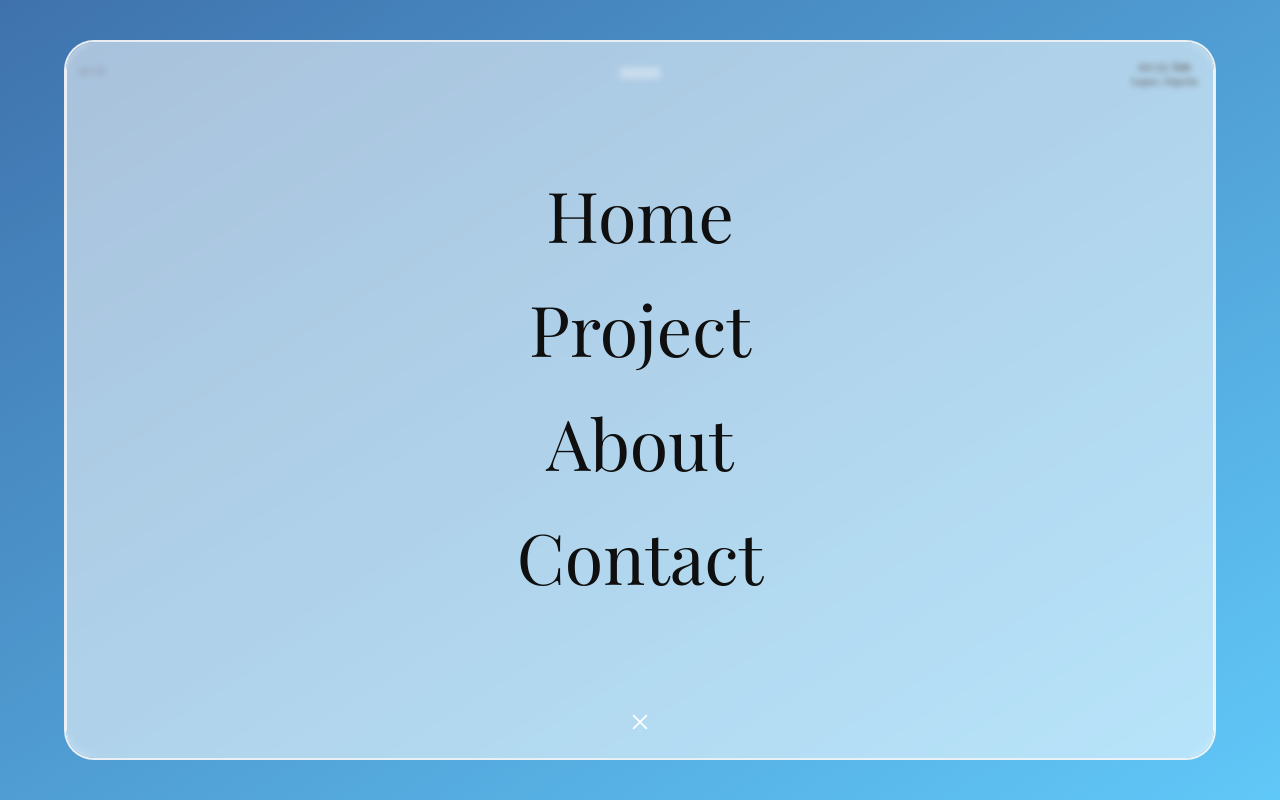
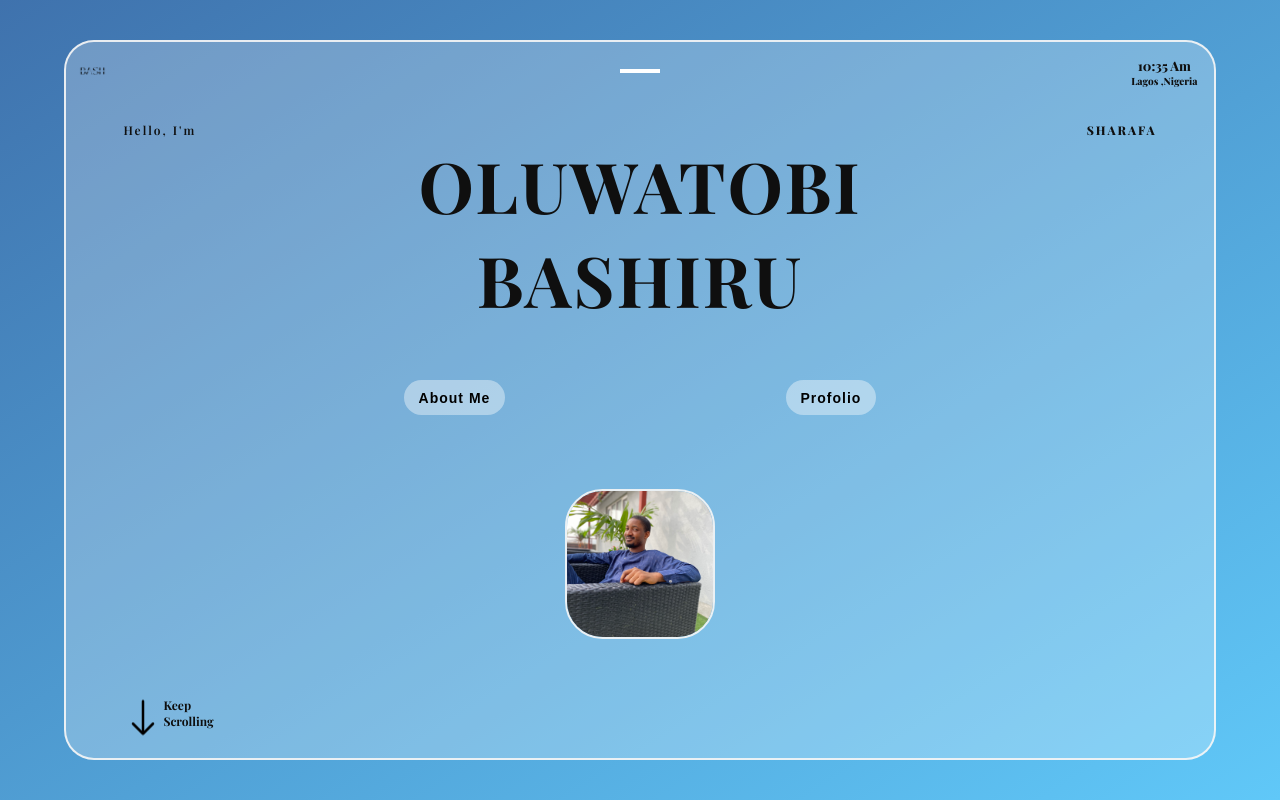
Before and after one commit to SharafaCode/Portfolio, a React (Vite) app: page / in a window 1280 px wide. Built offline with nearby package versions, Linux system fonts and the light colour scheme; a web font is replaced by a local one.

Commit message:
hero content added to hero section

```diff
--- a/src/Components/header/header.css
+++ b/src/Components/header/header.css
@@ -1,9 +1,7 @@
 .header-container{
     width: 100%;
     min-height: 10vh;
-
-
-
+    overflow: hidden;
 }
 
 .header-content{
@@ -62,15 +60,17 @@ img{
     position: absolute;
     top: 0;
     left: 0;
-    margin-top: .4rem;
     border-top: .2rem solid #fff;
     width: 100%;
     height: 100%;
     cursor: pointer;
+    transition: all .6s linear;
 }
 
 
-
+.hamburger:hover::after{
+    margin-top: .4rem;
+}
 .geo-wrapper{
 
     text-align: center;
@@ -99,7 +99,7 @@ img{
     background-color: rgba(255,255,255,0.40);
     backdrop-filter: blur(3px);
     width: 100%;
-    height:90vh;
+    height:00vh;
     margin: auto;
     position: absolute;
     top: 0;
@@ -107,8 +107,9 @@ img{
     right: 0;
     bottom: 0;
     border-radius: 2.8rem;
-    border: .1rem solid #f7f7f7e5;
     transition: all .6s linear;
+    display: none;
+
 
 }
 
--- a/src/Components/hero/Hero.jsx
+++ b/src/Components/hero/Hero.jsx
@@ -2,8 +2,8 @@ import React from 'react';
 import { BsArrowDown } from "react-icons/bs";
 import './hero.css';
 import Header from '../header/Header';
-import img from '../../assets/IMG_1689.jpg';
-import A from '../../assets/20221103_082341.jpg'
+import BashImage from '../../assets/IMG_1689.jpg';
+
 
 const Hero = () => {
   return (
@@ -11,6 +11,75 @@ const Hero = () => {
     <article className='frame-article'>
     <Header/>
       <div className="hero-content">
+
+        <div className="name-wrapper">
+
+        <div className="subname">
+
+          <div>
+            <p>
+              Hello, I'm
+            </p>
+          </div>
+          <div>
+            <h3>
+              SHARAFA
+            </h3>
+          </div>
+
+        </div>
+
+        <div className="name">
+          <div>
+
+          <h1>
+            OLUWATOBI
+          </h1>
+
+          </div>
+
+          <div>
+            <h1>
+              BASHIRU
+            </h1>
+          </div>
+        </div>
+        </div>
+
+        <div className="btn">
+          <div>
+            <button type='button' className='btns'>
+              About Me
+            </button>
+
+          </div>
+          <div>
+            <button type='button' className='btns'>
+              Profolio
+            </button>
+          </div>
+        </div>
+
+        <div className="image">
+
+          <img src={BashImage} className='img' alt="bash" />
+
+        </div>
+        <div className="scrollbtn">
+
+          <div className='scrollIcon'>
+
+          <BsArrowDown/>
+          </div>
+          <div>
+            <p>
+              Keep <br />
+              Scrolling
+            </p>
+          </div>
+
+
+        </div>
 
 
       </div>
--- a/src/Components/hero/hero.css
+++ b/src/Components/hero/hero.css
@@ -6,8 +6,6 @@
     align-items: center;
     justify-content: center;
     overflow: hidden;
-
-
 
 }
 
@@ -28,5 +26,143 @@
 
 .hero-content{
     width: 90%;
+    height: 78vh;
     margin: auto;
+    display: flex;
+    flex-direction: column;
+    justify-content: space-between;
+
 }
+.name-wrapper{
+    display: flex;
+    flex-direction: column;
+    justify-content: space-between;
+}
+
+.subname{
+    display: flex;
+    align-items: center;
+    justify-content: space-between;
+    letter-spacing: .2rem;
+}
+
+.subname p{
+    font-size: 1.2rem;
+    font-weight: 600;
+
+}
+.subname h3{
+    font-size: 1.2rem;
+    font-weight: 800;
+}
+
+.name{
+
+    display: flex;
+    align-items: center;
+    justify-content: center;
+    flex-direction: column;
+
+}
+.name h1{
+
+    font-size: clamp(4rem, 13vw, 7rem);
+    letter-spacing: .2rem;
+}
+.btn{
+    display: flex;
+    align-items: center;
+    justify-content: space-evenly;
+
+}
+
+.btns{
+
+    padding: .95rem 1.5rem;
+    font-size: 1.4rem;
+    font-weight: 600;
+    letter-spacing: .1rem;
+    background: var(--white-alpha-40);
+    border-radius: 3rem;
+    position: relative;
+    z-index: 100;
+    cursor: pointer;
+}
+.btns::after{
+    content: '';
+    width: 100%;
+    height: 100%;
+    background: #3f72ad;
+    position: absolute;
+    left: 0;
+    top: 0;
+    border-radius: 3rem;
+    transform: scaleX(0);
+    transition: all .6s linear;
+
+
+}
+
+.btns:hover{
+
+    color: #fff;
+}
+
+.btns:hover:after{
+
+    transform: scaleX(1);
+    z-index: -1;
+
+
+}
+.image{
+
+    display: flex;
+    align-items: center;
+    justify-content: center;
+    margin-top: 2rem;
+
+}
+
+.img{
+ width: 15rem;
+ height: 15rem;
+ border-radius: 25%;
+ object-fit: cover;
+ border: .2rem solid #f7f7f7e5;
+}
+
+.scrollbtn{
+
+    font-size: 4rem;
+    display: flex;
+    align-items: center;
+    justify-content: left;
+
+}
+
+.scrollbtn p{
+
+    transform: translateY(-.7rem);
+    font-size: 1.2rem;
+    font-weight: 700;
+}
+
+.scrollIcon{
+
+    animation: up-down 1.5s linear infinite;
+}
+
+@keyframes up-down {
+    0%, 20%, 50%, 70%, 80%, 100% {
+        transform: translateY(0);
+    }
+
+    40%{
+        transform: translateY(5px);
+    }
+
+    60%{
+        transform: translateY(3px);
+    }
+}
--- a/src/index.css
+++ b/src/index.css
@@ -36,17 +36,6 @@ body{
 
 
 }
-/* body::before{
-  content: '';
-  position: fixed;
-  top: 0;
-  left: 0;
-  height: 100%;
-  width: 100%;
-  background: yellow;
-  z-index: -1;
-  opacity: 0.12;
-} */
 
 li{
 
@@ -62,3 +51,7 @@ a{
   text-decoration: none;
   color: #0f0f0f;
 }
+button{
+  border: none;
+  outline: none;
+}
```
